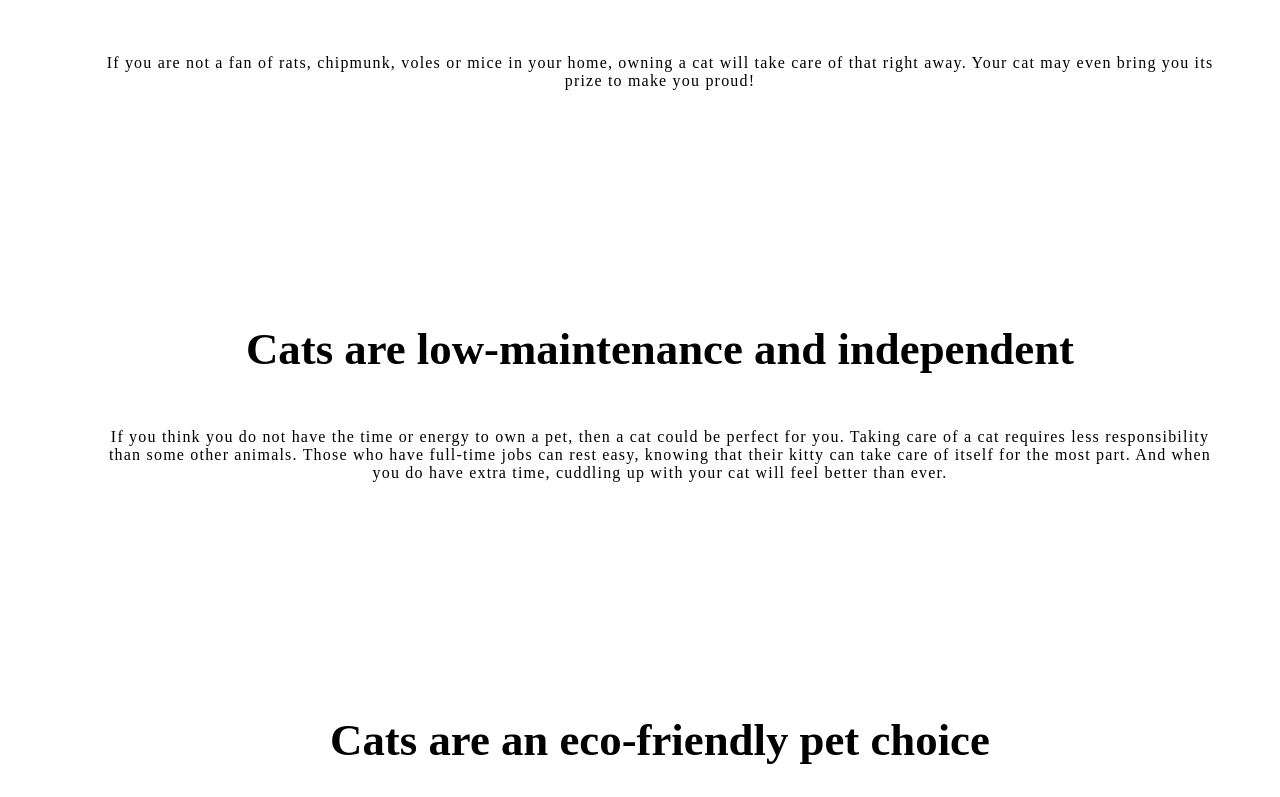
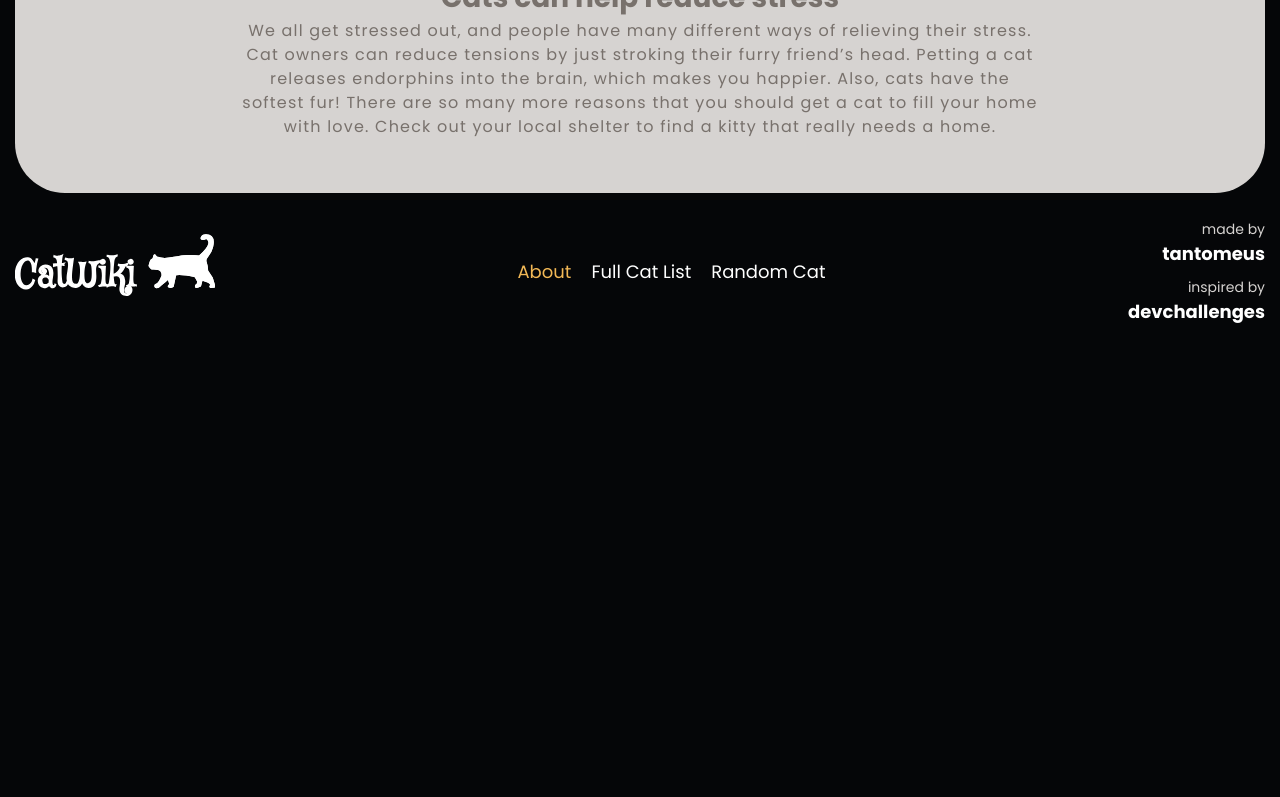
Before and after one commit to tantomeus/catwiki, a Next.js app: page /about in a window 1280 px wide. Shown: the part 2000-2797 px from the top of the page. After the commit the page ends 2350 px from the top, so only its background shows below. Built offline with nearby package versions, Linux system fonts and the light colour scheme; no server answers.

Commit message:
Create layout

```diff
--- /dev/null
+++ b/app/layout.js
@@ -0,0 +1,30 @@
+"use client";
+
+import { Poppins } from 'next/font/google';
+import GlobalStyle from '../styles/GlobalStyles.js';
+import Footer from '@/components/Footer.js';
+import StyledComponentsRegistry from '@/lib/registry.js';
+
+const poppins = Poppins({
+  weight: ["400", "500", "600", "700"],
+  subsets: ['latin']
+});
+
+export const metadata = {
+  title: 'Cat Wiki',
+  description: 'Encyclopedia about cats',
+}
+
+export default function RootLayout({ children }) {
+  return (
+    <html lang="en">
+      <body className={poppins.className}>
+        <StyledComponentsRegistry>
+          <GlobalStyle/>
+          {children}
+          <Footer/>
+        </StyledComponentsRegistry>
+      </body>
+    </html>
+  )
+}
```
